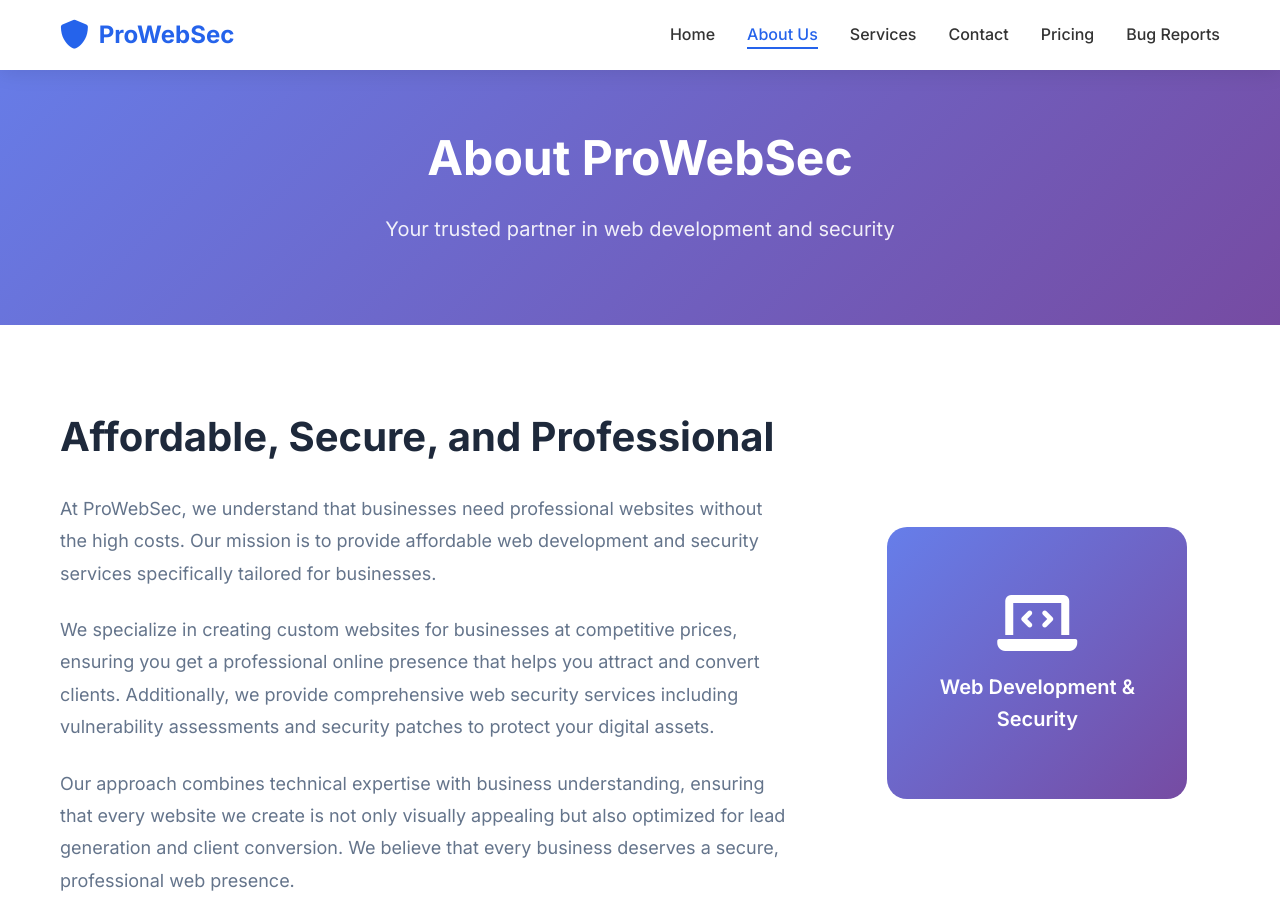
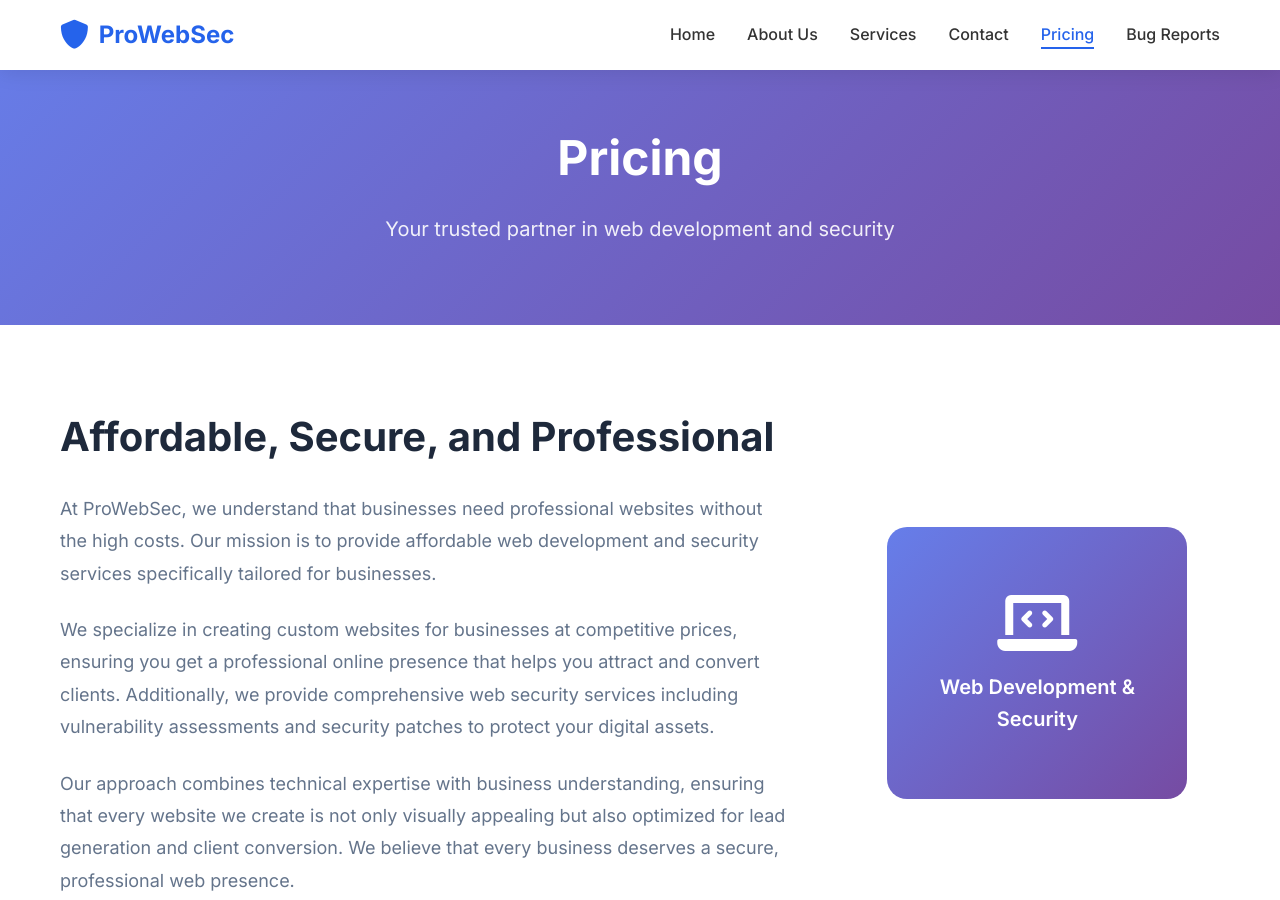
Before and after one commit to ahcihbua/prowebsec, a plain HTML site: page pricing.html in a window 1280 px wide. Shown: the top 900 px of the page. Drawn offline with Linux system fonts and the light colour scheme.

Commit message:
Updated site

```diff
--- a/pricing.html
+++ b/pricing.html
@@ -20,7 +20,7 @@
                     <a href="index.html" class="nav-link">Home</a>
                 </li>
                 <li class="nav-item">
-                    <a href="about.html" class="nav-link active">About Us</a>
+                    <a href="about.html" class="nav-link">About Us</a>
                 </li>
                 <li class="nav-item">
                     <a href="services.html" class="nav-link">Services</a>
@@ -29,7 +29,7 @@
                     <a href="contact.html" class="nav-link">Contact</a>
                 </li>
                 <li class="nav-item">
-                    <a href="pricing.html" class="nav-link">Pricing</a>
+                    <a href="pricing.html" class="nav-link active">Pricing</a>
                 </li>
                 <li class="nav-item">
                     <a href="bug_reports.html" class="nav-link">Bug Reports</a>
@@ -46,7 +46,7 @@
     <main>
         <section class="page-header">
             <div class="container">
-                <h1>About ProWebSec</h1>
+                <h1>Pricing</h1>
                 <p>Your trusted partner in web development and security</p>
             </div>
         </section>
```
